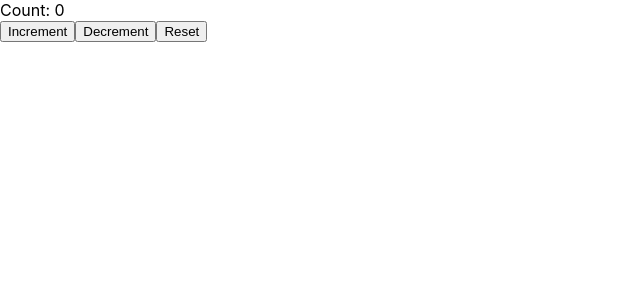
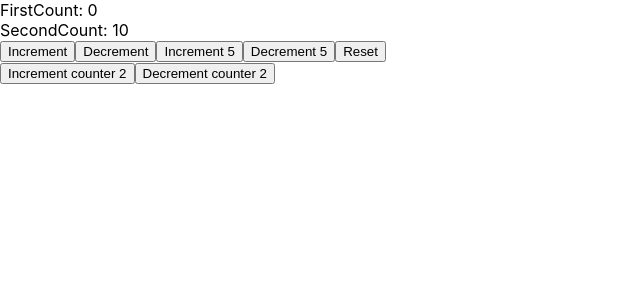
Before and after one commit to thepreakerebi/react-practice, a React (Create React App) app: page / in a window 1280 px wide. Shown: the top 300 px of the page, without its empty margins (0-640 px from the left). Built offline with nearby package versions, Linux system fonts and the light colour scheme.

Commit message:
useReducer, complex state and actions

```diff
--- a/src/App.js
+++ b/src/App.js
@@ -1,11 +1,14 @@
-import CounterReducer from "./components/CounterReducer";
+// import CounterReducer from "./components/CounterReducer";
+
+import CounterReducerTwo from "./components/CounterReducerTwo";
 
 
 
 function App() {
   return (
     <div className="App">
-      <CounterReducer />
+      {/* <CounterReducer /> */}
+      <CounterReducerTwo />
     </div>
   );
 }
--- /dev/null
+++ b/src/components/CounterReducerTwo.js
@@ -0,0 +1,58 @@
+import React, { useReducer } from 'react';
+
+const initialState = {
+    firstCounter: 0,
+    secondCounter: 10
+};
+const reducer = (state, action) => {
+    switch (action.type) {
+        case 'increment':
+            return {...state, firstCounter: state.firstCounter + action.value}
+        case 'decrement':
+            return {...state, firstCounter: state.firstCounter - action.value}
+        case 'increment2':
+            return {...state, secondCounter: state.secondCounter + action.value}
+        case 'decrement2':
+            return {...state, secondCounter: state.secondCounter - action.value}
+        case 'reset':
+            return initialState
+        default:
+            return state;
+    }
+}
+
+const CounterReducerTwo = () => {
+
+    const [count, dispatch] = useReducer(reducer, initialState);
+
+
+  return (
+    <div>
+      <div>FirstCount: {count.firstCounter}</div>
+      <div>SecondCount: {count.secondCounter}</div>
+      <button onClick={() => dispatch({ type: "increment", value: 1 })}>
+        Increment
+      </button>
+      <button onClick={() => dispatch({ type: "decrement", value: 1 })}>
+        Decrement
+      </button>
+      <button onClick={() => dispatch({ type: "increment", value: 5 })}>
+        Increment 5
+      </button>
+      <button onClick={() => dispatch({ type: "decrement", value: 5 })}>
+        Decrement 5
+      </button>
+      <button onClick={() => dispatch({ type: "reset" })}>Reset</button>
+      <div>
+        <button onClick={() => dispatch({ type: "increment2", value: 1 })}>
+            Increment counter 2
+        </button>
+        <button onClick={() => dispatch({ type: "decrement2", value: 1 })}>
+            Decrement counter 2
+        </button>
+      </div>
+    </div>
+  );
+}
+
+export default CounterReducerTwo
```
